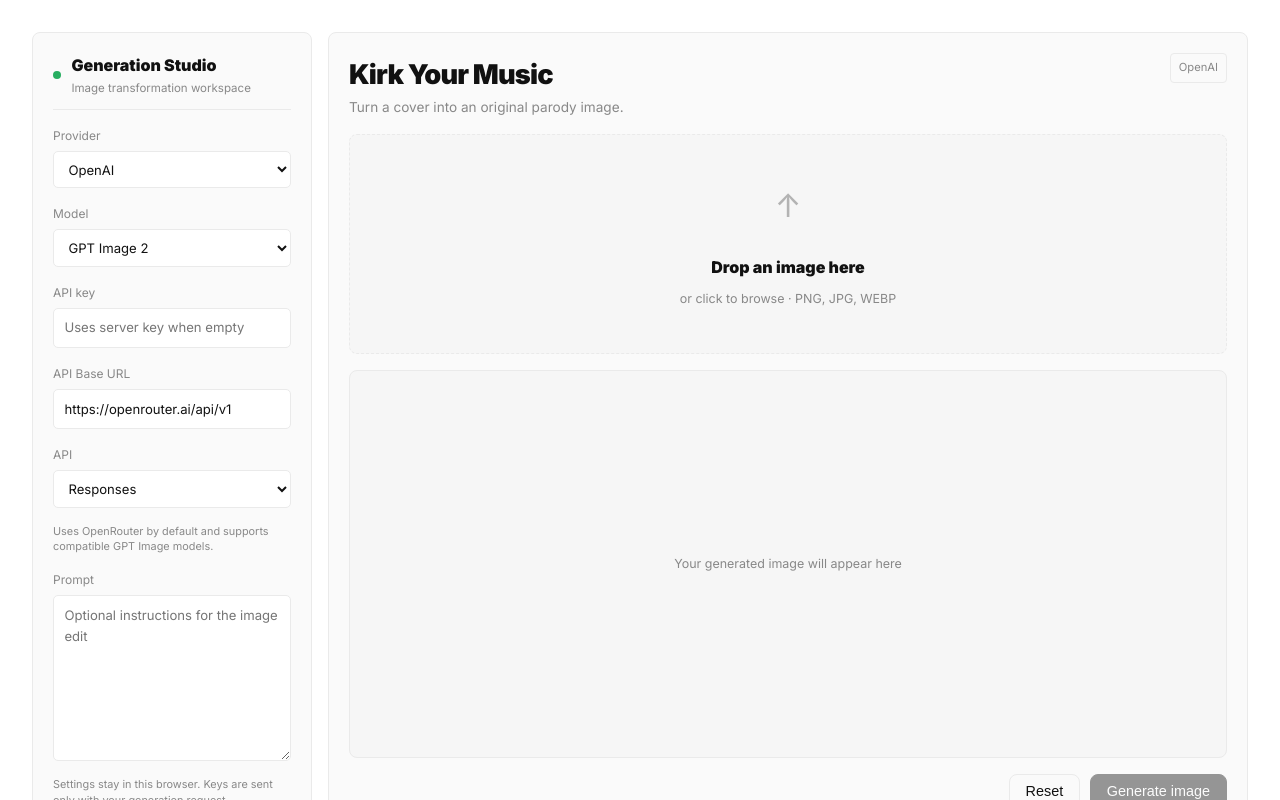
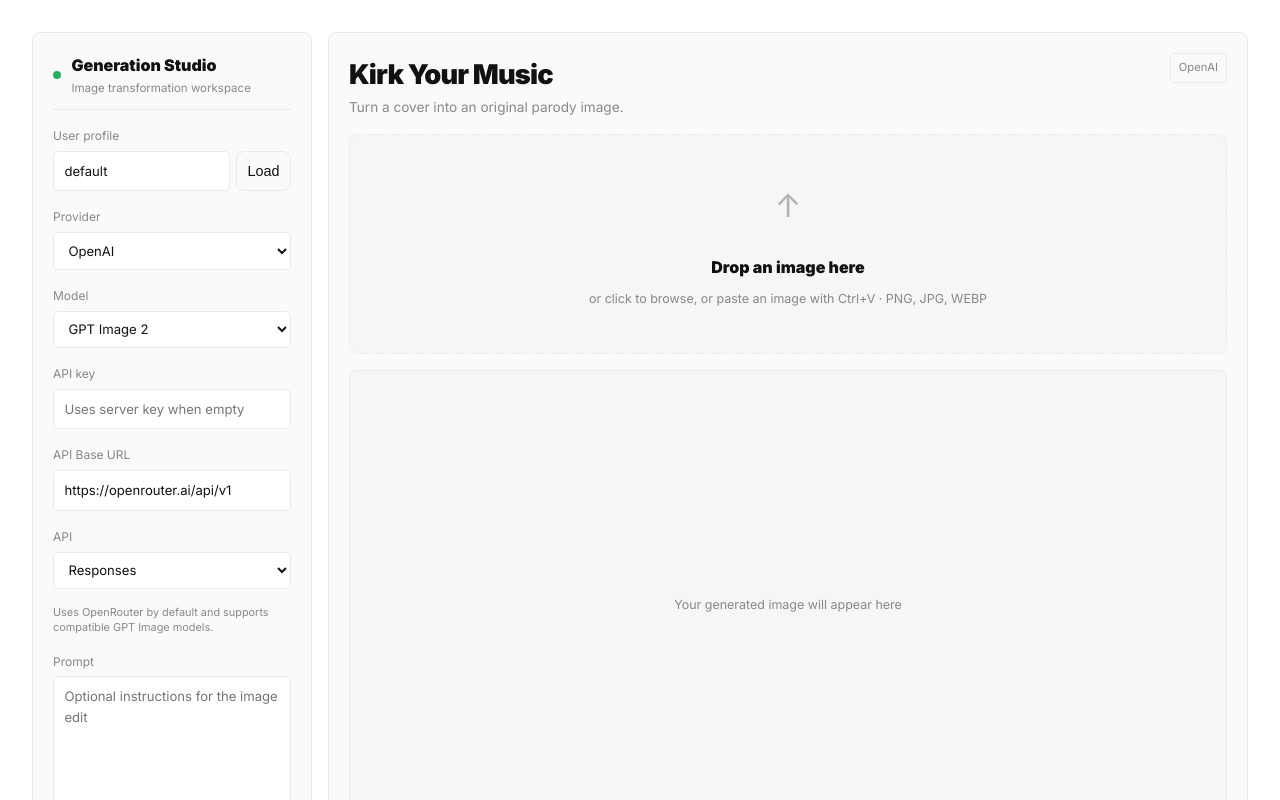
Before and after one commit to sakulik2/kirkyourmusic, a Next.js app: page / in a window 1280 px wide. Shown: the top 800 px of the page. Built offline with nearby package versions, Linux system fonts and the light colour scheme.

Commit message:
feat: support pasted images and per-profile settings

```diff
--- a/app/globals.css
+++ b/app/globals.css
@@ -265,6 +265,8 @@ label { display:flex; flex-direction:column; gap:.35rem; font-size:.75rem; color
 input,select,textarea { width:100%; border:1px solid var(--border); border-radius:5px; padding:.55rem .65rem; background:var(--background); color:var(--foreground); font:inherit; font-size:.82rem; }
 textarea { resize:vertical; min-height:100px; }
 .two-col { display:grid; grid-template-columns:1fr 1fr; gap:.5rem; }
+.profile-row { display:flex; gap:.4rem; }
+.profile-row .btn { padding:.4rem .65rem; }
 .privacy-note { color:var(--muted); font-size:.68rem; line-height:1.4; }
 .canvas-area { display:flex; flex-direction:column; gap:1rem; }
 .canvas-header { display:flex; justify-content:space-between; align-items:flex-start; }
--- a/app/page.tsx
+++ b/app/page.tsx
@@ -8,6 +8,7 @@ export default function Home() {
     const [image, setImage] = useState<string | null>(null);
     const [result, setResult] = useState<string | null>(null);
     const [provider, setProvider] = useState<Provider>("openai");
+    const [profile, setProfile] = useState("default");
     const [model, setModel] = useState("openai/gpt-image-2");
     const [apiKey, setApiKey] = useState("");
     const [baseUrl, setBaseUrl] = useState("https://openrouter.ai/api/v1");
@@ -18,14 +19,25 @@ export default function Home() {
     const [busy, setBusy] = useState(false);
     const [error, setError] = useState<string | null>(null);
     const inputRef = useRef<HTMLInputElement>(null);
+    const hydrated = useRef(false);
+
+    const loadProfile = (name: string) => {
+        const safeName = name.trim() || "default";
+        setProfile(safeName);
+        localStorage.setItem("kym-profile", safeName);
+        const saved = localStorage.getItem(`kym-settings:${safeName}`) || (safeName === "default" ? localStorage.getItem("kym-settings") : null);
+        if (!saved) return;
+        try { const s = JSON.parse(saved); const p = s.provider === "gemini" ? "gemini" : "openai"; const defaultModel = p === "gemini" ? "gemini-3-pro-image-preview" : "openai/gpt-image-2"; const savedModel = typeof s.model === "string" ? s.model : ""; setProvider(p); setModel(p === "openai" && !savedModel.startsWith("openai/") || p === "gemini" && !savedModel.startsWith("gemini-") ? defaultModel : savedModel || defaultModel); setApiKey(s.apiKey || ""); setBaseUrl(s.baseUrl || "https://openrouter.ai/api/v1"); setApiMode(s.apiMode === "chat" ? "chat" : "responses"); setPrompt(s.prompt || ""); setQuality(s.quality || "auto"); setSize(s.size || "1024x1024"); } catch { /* ignore invalid local settings */ }
+    };
 
     useEffect(() => {
-        const saved = localStorage.getItem("kym-settings");
-        if (saved) try { const s = JSON.parse(saved); const p = s.provider === "gemini" ? "gemini" : "openai"; const defaultModel = p === "gemini" ? "gemini-3-pro-image-preview" : "openai/gpt-image-2"; const savedModel = typeof s.model === "string" ? s.model : ""; setProvider(p); setModel(p === "openai" && !savedModel.startsWith("openai/") || p === "gemini" && !savedModel.startsWith("gemini-") ? defaultModel : savedModel || defaultModel); setApiKey(s.apiKey || ""); setBaseUrl(s.baseUrl || "https://openrouter.ai/api/v1"); setApiMode(s.apiMode === "chat" ? "chat" : "responses"); setPrompt(s.prompt || ""); setQuality(s.quality || "auto"); setSize(s.size || "1024x1024"); } catch { /* ignore invalid local settings */ }
+        loadProfile(localStorage.getItem("kym-profile") || "default");
+        hydrated.current = true;
     }, []);
-    useEffect(() => { localStorage.setItem("kym-settings", JSON.stringify({ provider, model, apiKey, baseUrl, apiMode, prompt, quality, size })); }, [provider, model, apiKey, baseUrl, apiMode, prompt, quality, size]);
+    useEffect(() => { if (hydrated.current) localStorage.setItem(`kym-settings:${profile}`, JSON.stringify({ provider, model, apiKey, baseUrl, apiMode, prompt, quality, size })); }, [provider, model, apiKey, baseUrl, apiMode, prompt, quality, size, profile]);
 
     const onFile = (file?: File) => { if (!file || !file.type.startsWith("image/")) return; const reader = new FileReader(); reader.onload = () => { setImage(String(reader.result)); setResult(null); setError(null); }; reader.readAsDataURL(file); };
+    useEffect(() => { const handlePaste = (event: ClipboardEvent) => { const file = Array.from(event.clipboardData?.items || []).find(item => item.type.startsWith("image/"))?.getAsFile(); if (file) { event.preventDefault(); onFile(file); } }; window.addEventListener("paste", handlePaste); return () => window.removeEventListener("paste", handlePaste); }, []);
     const generate = async () => {
         if (!image) return; setBusy(true); setError(null); setResult(null);
         try { const response = await fetch("/api/kirkify", { method: "POST", headers: { "Content-Type": "application/json" }, body: JSON.stringify({ image, provider, model, apiKey, baseUrl, apiMode, prompt, quality, size }) }); const data = await response.json(); if (!response.ok) throw new Error(data.error || "Generation failed"); setResult(data.processedImage); } catch (e: unknown) { setError(e instanceof Error ? e.message : "Generation failed"); } finally { setBusy(false); }
@@ -35,6 +47,7 @@ export default function Home() {
     return <main className="workspace">
         <section className="control-panel">
             <div className="panel-heading"><span className="status-dot" /> <div><strong>Generation Studio</strong><small>Image transformation workspace</small></div></div>
+            <label>User profile<div className="profile-row"><input value={profile} onChange={e => setProfile(e.target.value)} /><button className="btn" type="button" onClick={() => loadProfile(profile)}>Load</button></div></label>
             <label>Provider<select value={provider} onChange={e => { const p = e.target.value as Provider; setProvider(p); setModel(p === "gemini" ? "gemini-3-pro-image-preview" : "openai/gpt-image-2"); }}><option value="openai">OpenAI</option><option value="gemini">Gemini</option></select></label>
             <label>Model{provider === "gemini" ? <select value={model} onChange={e => setModel(e.target.value)}><option value="gemini-3-pro-image-preview">Gemini 3 Pro Image</option><option value="gemini-3.1-flash-image-preview">Gemini 3.1 Flash Image</option><option value="gemini-3.1-flash-lite-image-preview">Gemini 3.1 Flash-Lite Image</option></select> : <select value={model} onChange={e => setModel(e.target.value)}><option value="openai/gpt-image-2">GPT Image 2</option><option value="openai/gpt-image-1">GPT Image 1</option></select>}</label>
             <label>API key<input type="password" placeholder="Uses server key when empty" value={apiKey} onChange={e => setApiKey(e.target.value)} /></label>
@@ -48,7 +61,7 @@ export default function Home() {
             <header className="canvas-header"><div><h1>Kirk Your Music</h1><p>Turn a cover into an original parody image.</p></div><span className="provider-badge">{provider === "gemini" ? "Gemini" : "OpenAI"}</span></header>
             <div className="dropzone" onClick={() => inputRef.current?.click()} onDragOver={e => e.preventDefault()} onDrop={e => { e.preventDefault(); onFile(e.dataTransfer.files[0]); }}>
                 <input ref={inputRef} type="file" accept="image/*" hidden onChange={e => onFile(e.target.files?.[0])} />
-                {image ? <img src={image} alt="Uploaded cover" /> : <><div className="upload-icon">↑</div><strong>Drop an image here</strong><span>or click to browse · PNG, JPG, WEBP</span></>}
+                {image ? <img src={image} alt="Uploaded cover" /> : <><div className="upload-icon">↑</div><strong>Drop an image here</strong><span>or click to browse, or paste an image with Ctrl+V · PNG, JPG, WEBP</span></>}
             </div>
             <div className="result-box">{result ? <img src={result} alt="Generated parody" /> : busy ? <div className="loading-overlay"><div className="spinner" /><span>Generating with {model}...</span></div> : <span className="empty-state">Your generated image will appear here</span>}</div>
             {error && <p className="error-text">{error}</p>}
```
